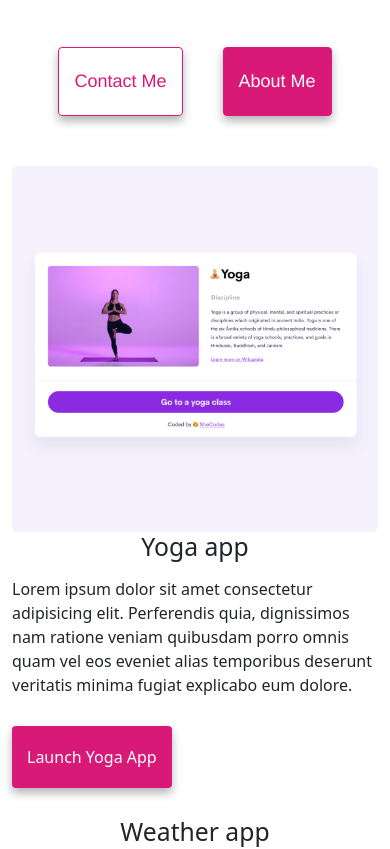
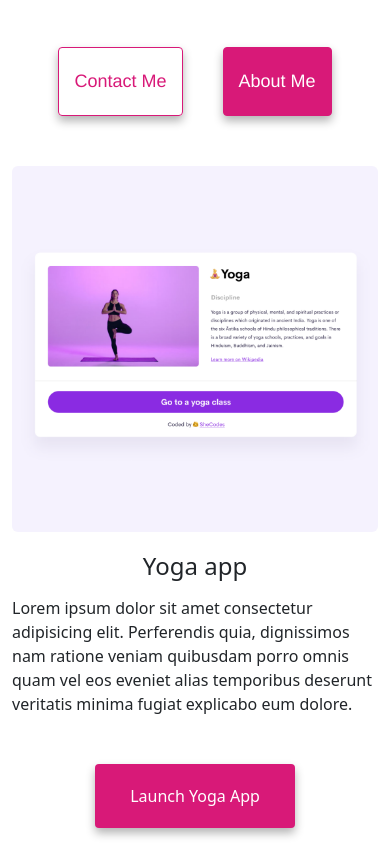
Before and after one commit to eliztorr/shecode-responsive-week3, a plain HTML site: page index.html in a window 390 px wide. Shown: the part 253-1102 px from the top of the page. Drawn offline with nearby package versions, Linux system fonts and the light colour scheme.

Commit message:
updated css

```diff
--- a/src/styles.css
+++ b/src/styles.css
@@ -104,8 +104,11 @@ p {
     font-size: 16px;
   }
   .primary-link {
+    display: block;
     margin-left: auto;
     margin-right: auto;
+    max-width: 200px;
+    text-align: center;
   }
   .email-link {
     font-size: 16px;
@@ -113,4 +116,8 @@ p {
   .contact-text {
     font-size: 20px;
   }
+  .mb-3 {
+    margin-top: 20px;
+    font-size: 24px;
+  }
 }
```
Also changed, not shown: about.html (+1 -1 lines).
